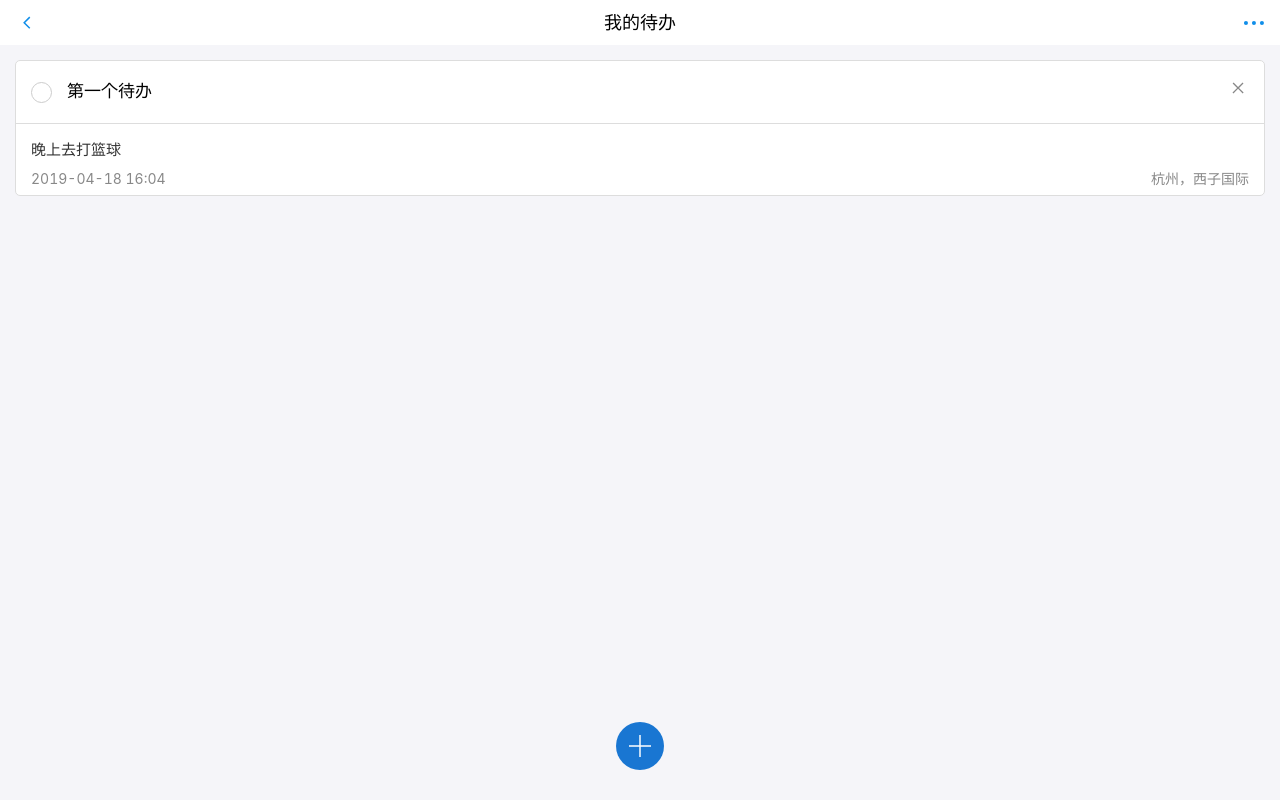
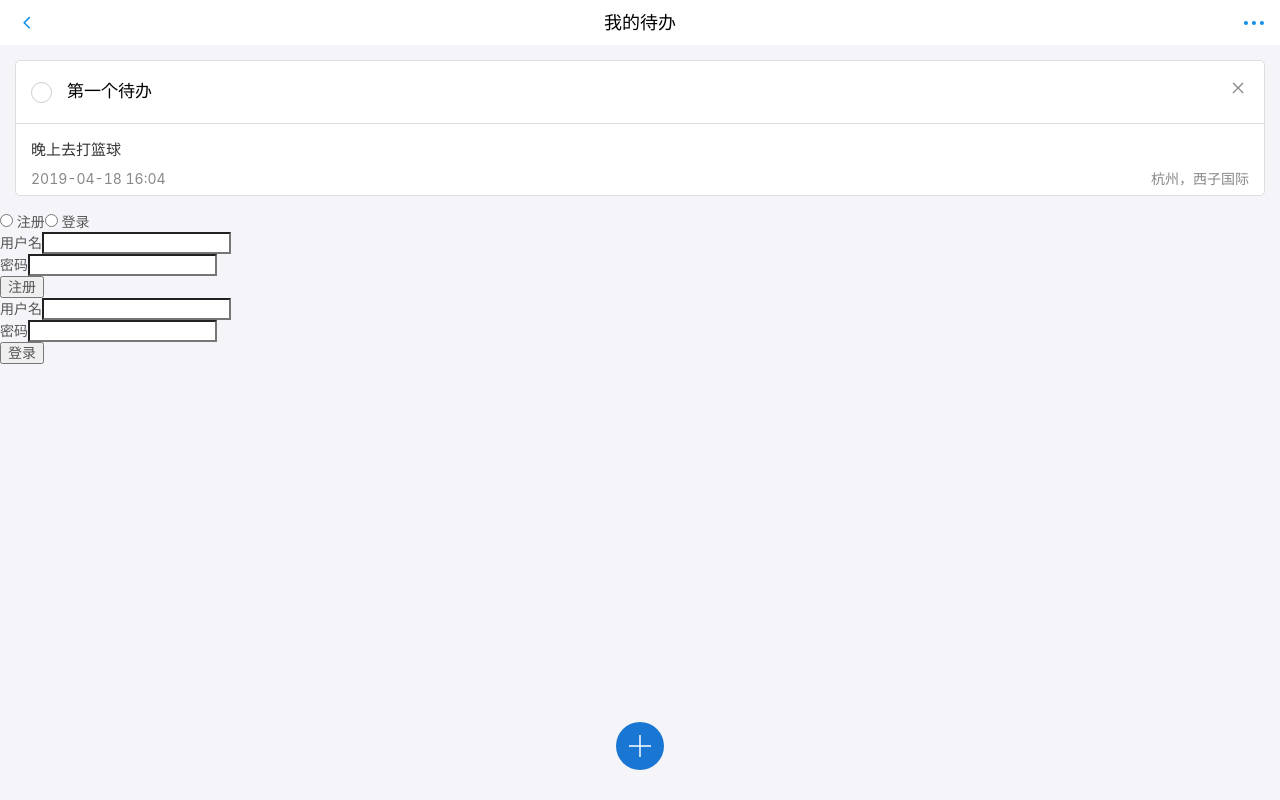
Before and after one commit to VilianLee/TodoList, a React (Create React App) app: page / in a window 1280 px wide. Built offline with nearby package versions, Linux system fonts and the light colour scheme.

Commit message:
添加注册登录对话框

```diff
--- a/src/App.js
+++ b/src/App.js
@@ -9,7 +9,7 @@
 
 import TodoInput from './component/TodoItem/TodoInput/TodoInput'
 import TodoItem from './component/TodoItem/TodoItem'
-
+import UserDialog from './component/userDialog'
 
 
 
@@ -112,6 +112,7 @@
             <TodoInput placeholder="请输入待办内容" value={this.state.newContent} update={this.newContentChange}/>
           </div>
         </Modal>
+        <UserDialog/>
       </div>
     );
   }
--- /dev/null
+++ b/src/component/userDialog.js
@@ -0,0 +1,45 @@
+import React, { Component } from 'react';
+
+//import './UserDialog.css'
+export default class UserDialog extends Component{
+  render(){
+    return (
+      <div className="UserDialog-Wrapper">
+        <div className="UserDialog">
+          <nav>
+            <input type="radio"/> 注册
+            <input type="radio"/> 登录
+          </nav>
+          <div className="panes">
+            <form className="signUp"> {/* 注册*/}
+              <div className="row">
+                <label>用户名</label>
+                <input type="text"/>
+              </div>
+              <div className="row">
+                <label>密码</label>
+                <input type="password"/>
+              </div>
+              <div className="row actions">
+                <button type="submit">注册</button>
+              </div>
+            </form>
+            <form className="signIn"> {/* 登录*/}
+              <div className="row">
+                <label>用户名</label>
+                <input type="text"/>
+              </div>
+              <div className="row">
+                <label>密码</label>
+                <input type="password"/>
+              </div>
+              <div className="row actions">
+                <button type="submit">登录</button>
+              </div>
+            </form>
+          </div>
+        </div>
+      </div>
+    )
+  }
+}
```
